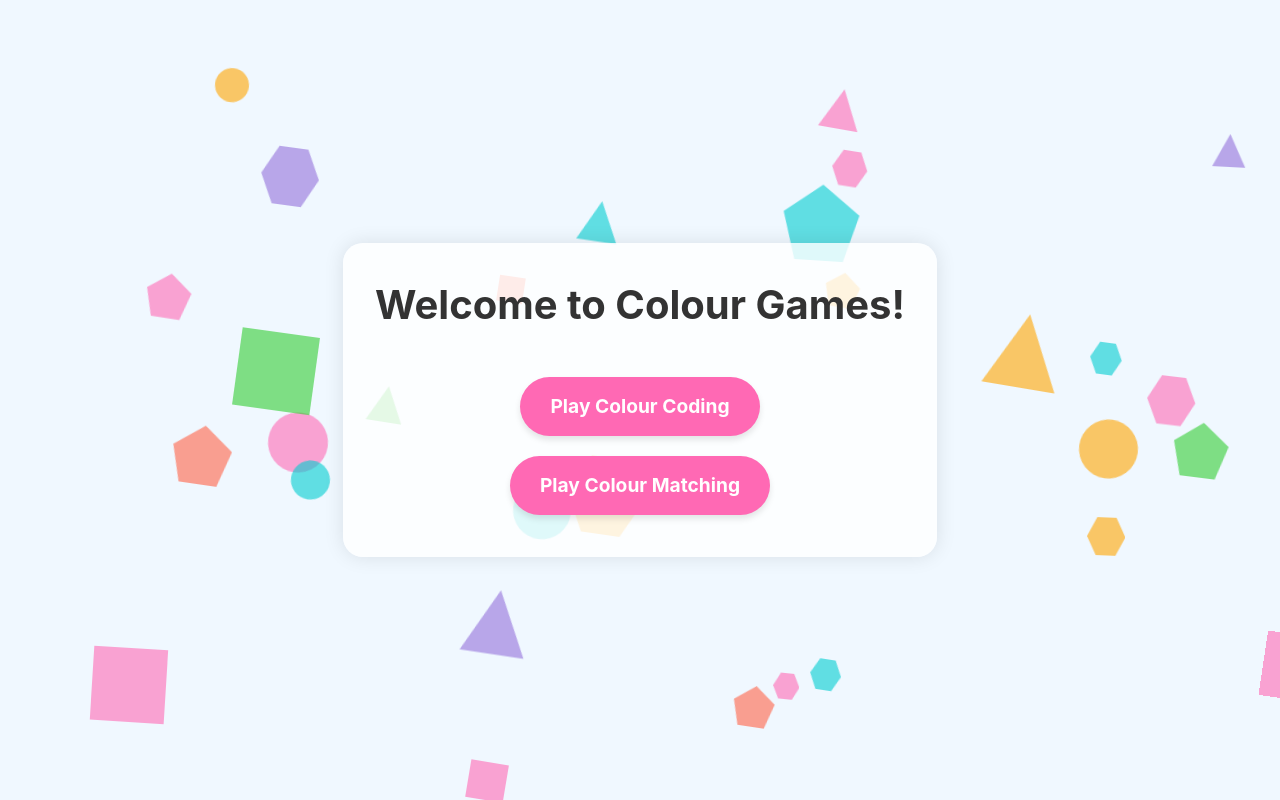
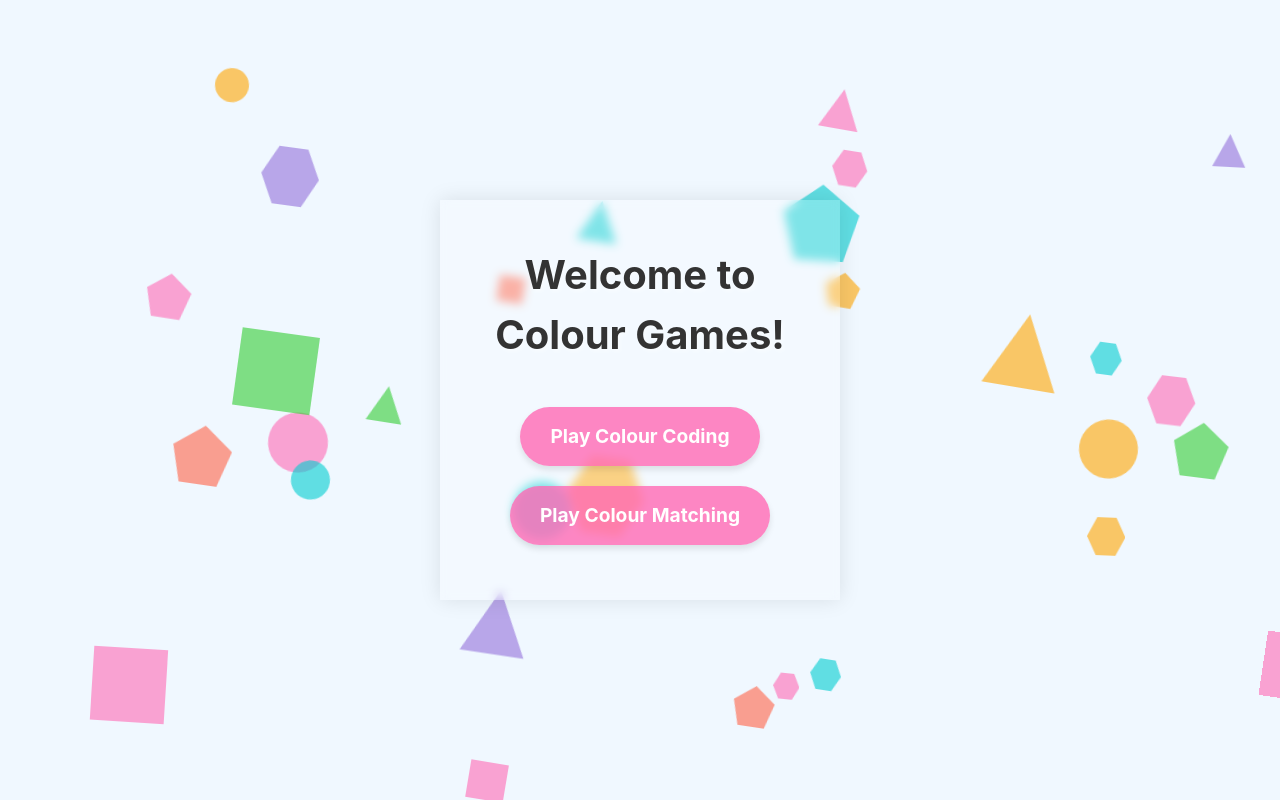
Before and after one commit to rbcccccca/Colour_Game, a React (Create React App) app: page / in a window 1280 px wide. Built offline with nearby package versions, Linux system fonts and the light colour scheme.

Commit message:
ui updated for home

```diff
--- a/src/Home.css
+++ b/src/Home.css
@@ -1,4 +1,4 @@
- .home-container {
+.home-container {
     width: 100vw;
     height: 100vh;
     display: flex;
@@ -54,9 +54,16 @@
   .content {
     z-index: 1;
     text-align: center;
-    background-color: rgba(255, 255, 255, 0.8);
+    background-color: rgba(255, 255, 255, 0.2); /* Transparent background */
     padding: 2rem;
-    border-radius: 20px;
+    aspect-ratio: 1 / 1; /* Ensures a square shape */
+    width: 80%; /* Adjust as needed */
+    max-width: 400px; /* Adjust as needed */
+    display: flex;
+    flex-direction: column;
+    justify-content: center;
+    align-items: center;
+    backdrop-filter: blur(5px); /* Adds a slight blur effect to the background */
     box-shadow: 0 0 20px rgba(0, 0, 0, 0.1);
   }
 
@@ -65,6 +72,7 @@
     color: #333;
     margin-bottom: 2rem;
     font-weight: bold;
+    text-shadow: 2px 2px 4px rgba(255, 255, 255, 0.5); /* Adds a white shadow to improve readability */
   }
 
   .button-container {
@@ -79,7 +87,7 @@
     font-size: 1.2rem;
     font-weight: bold;
     color: white;
-    background-color: #ff69b4;
+    background-color: rgba(255, 105, 180, 0.8); /* Semi-transparent hot pink */
     border: none;
     border-radius: 50px;
     cursor: pointer;
@@ -90,7 +98,7 @@
   .game-button:hover {
     transform: translateY(-3px);
     box-shadow: 0 6px 8px rgba(0, 0, 0, 0.15);
-    background-color: #ff1493;
+    background-color: rgba(255, 20, 147, 0.9); /* Deeper semi-transparent pink on hover */
   }
 
   .game-button:active {
```
